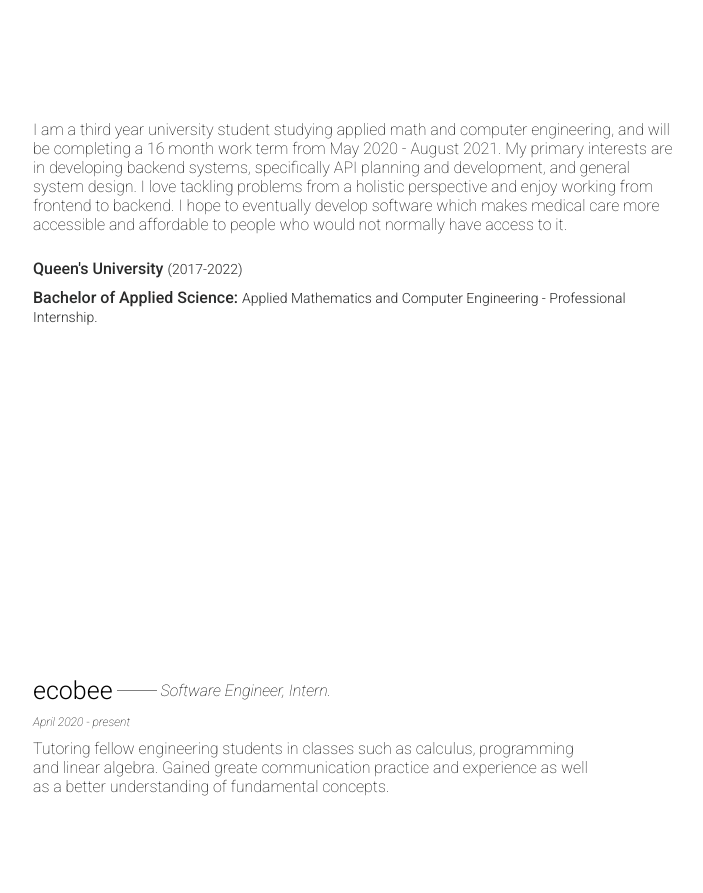
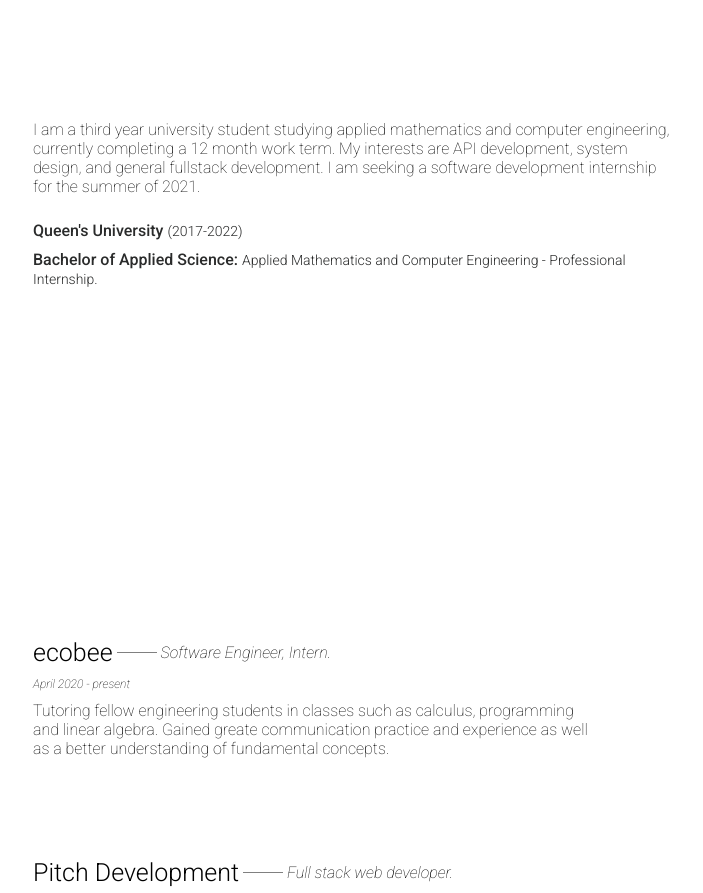
Before and after one commit to kaiferrall/personal-website, a website: page public/index.html in a window 1280 px wide. Shown: the part 1120-2013 px from the top of the page, without its empty margins (287-990 px from the left). Drawn offline with nearby package versions, Linux system fonts and the light colour scheme.

Commit message:
Updated about me.

```diff
--- a/public/index.html
+++ b/public/index.html
@@ -34,7 +34,9 @@
     <div title="01. about me" class="about-me section">
       <h3>01. about me</h3>
       <p>
-        I am a third year university student studying applied math and computer engineering, and will be completing a 16 month work term from May 2020 - August 2021. My primary interests are in developing backend systems, specifically API planning and development, and general system design. I love tackling problems from a holistic perspective and enjoy working from frontend to backend. I hope to eventually develop software which makes medical care more accessible and affordable to people who would not normally have access to it.
+        I am a third year university student studying applied mathematics and computer engineering, currently completing a
+        12 month work term. My interests are API development, system design, and general fullstack development. I am seeking a software development
+        internship for the summer of 2021.
       </p>
       <p class="school">Queen's University <span>(2017-2022)</span></p>
       <p class="program">Bachelor of Applied Science: <span>Applied Mathematics and Computer Engineering - Professional Internship.</span></p>
```
